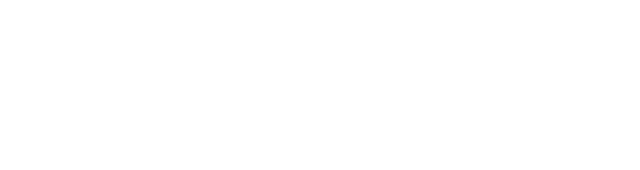
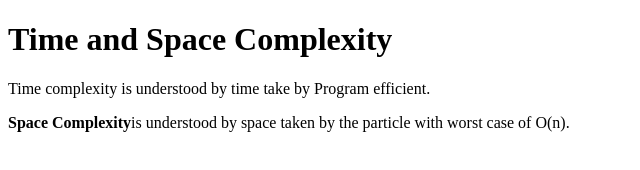
Before and after one commit to acciojob/time-and-space-complexity-ayushagarwal2502, a website: page main.html in a window 1280 px wide. Shown: the whole page, without its empty margins (0-640 px from the left). Drawn offline with Linux system fonts and the light colour scheme.

Commit message:
created a submission

```diff
--- a/main.html
+++ b/main.html
@@ -8,7 +8,10 @@
 
 <body>
 	<!-- the entire body must be written by student -->
-    <script type="text/javascript" src="./script.js">
+	<h1> Time and Space Complexity </h1>
+	<p>Time complexity is understood by time take by Program efficient.</p>
+    <p><b>Space Complexity</b>is understood by space taken by the particle with worst case of O(n).</p>
+	<script type="text/javascript" src="./script.js">
 </script>
 
 </body>
```
